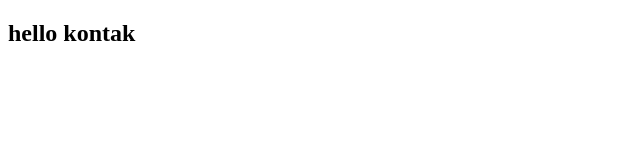
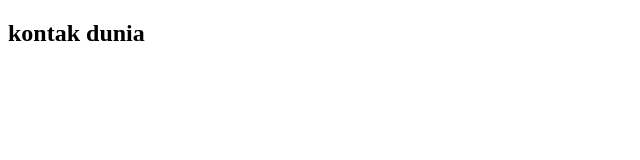
Before and after one commit to mrcrash04/belajar-git, a plain HTML site: page kontak.html in a window 1280 px wide. Shown: the full height of the page, 0-640 px from the left. Drawn offline with Linux system fonts and the light colour scheme.

Commit message:
file kontak di revisi

```diff
--- a/kontak.html
+++ b/kontak.html
@@ -4,6 +4,6 @@
 	<title>ini belajar git</title>
 </head>
 <body>
- <h2>hello kontak</h2>
+ <h2>kontak dunia</h2>
 </body>
 </html>
```
